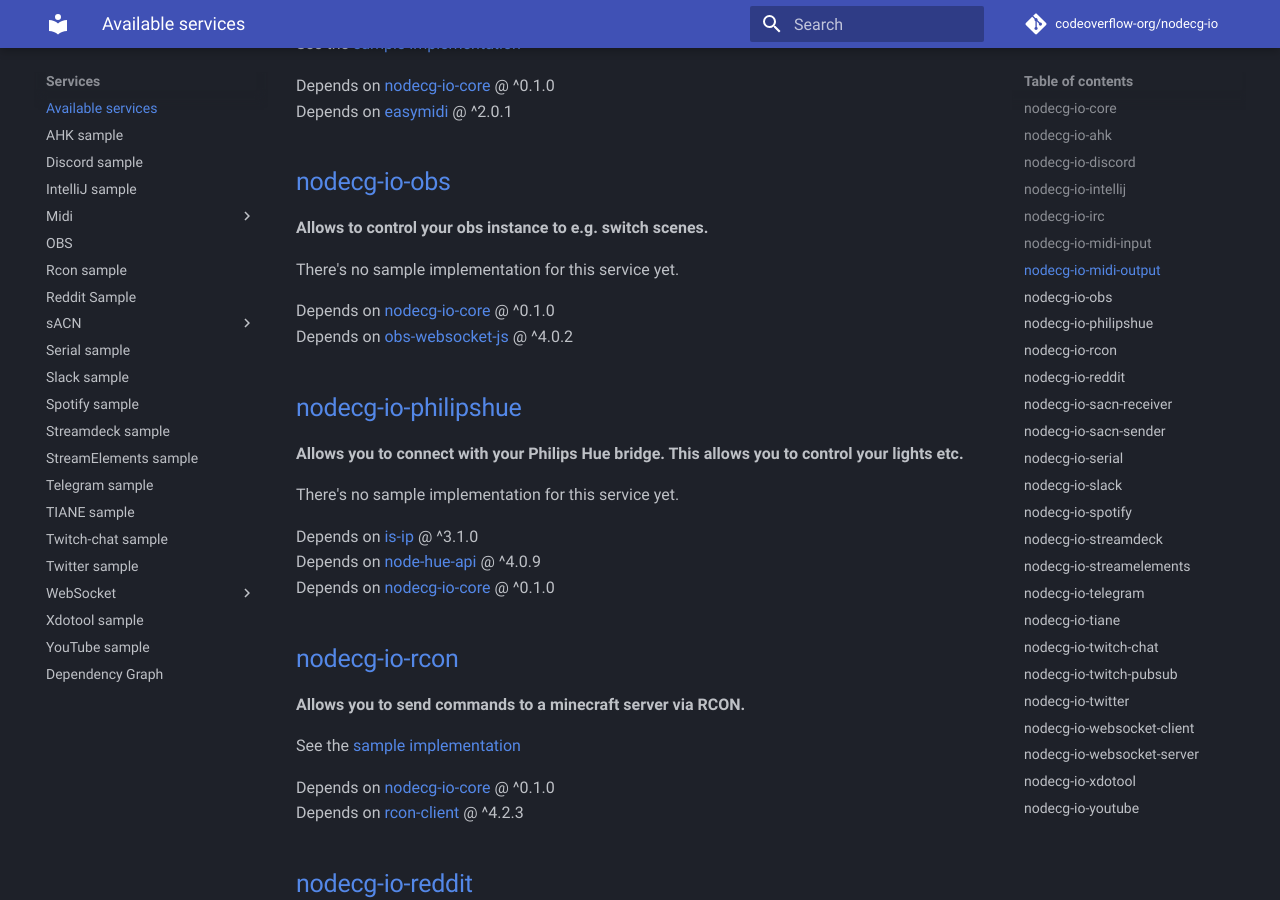
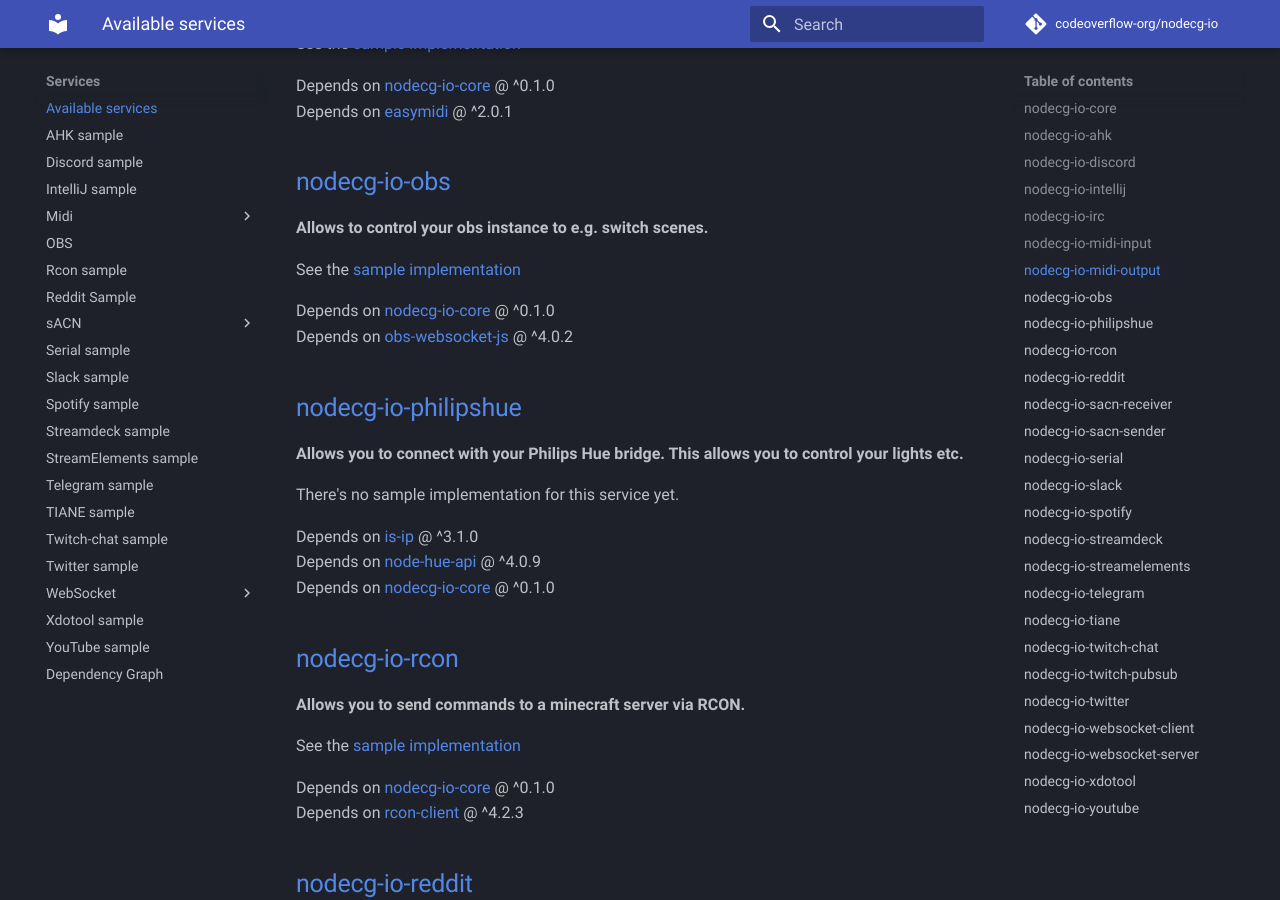
Before and after one commit to codeoverflow-org/nodecg-io-docs, an MkDocs documentation site: the page built from docs/services.md, in a window 1280 px wide and 900 px high, scrolled down 1625 px. Built offline with MkDocs 1.6.1 and Material for MkDocs 9.7.7, drawn with Linux system fonts in a browser that asks for light colours; comment, search, counter and statistics services are not loaded.

Commit message:
Update generated documentation ( codeoverflow-org/nodecg-io@c1d1cf80a56641c4e959ee1f6f51b0215de25eba)

```diff
--- a/docs/services.md
+++ b/docs/services.md
@@ -67,7 +67,7 @@
 
 **Allows to control your obs instance to e.g. switch scenes.**
 
-There's no sample implementation for this service yet.
+See the [sample implementation](samples/obs.md)
 
 Depends on [nodecg-io-core](https://github.com/codeoverflow-org/nodecg-io/tree/master/nodecg-io-core) @ ^0.1.0 <br>
 Depends on [obs-websocket-js](https://www.npmjs.com/package/obs-websocket-js) @ ^4.0.2 <br>
```
